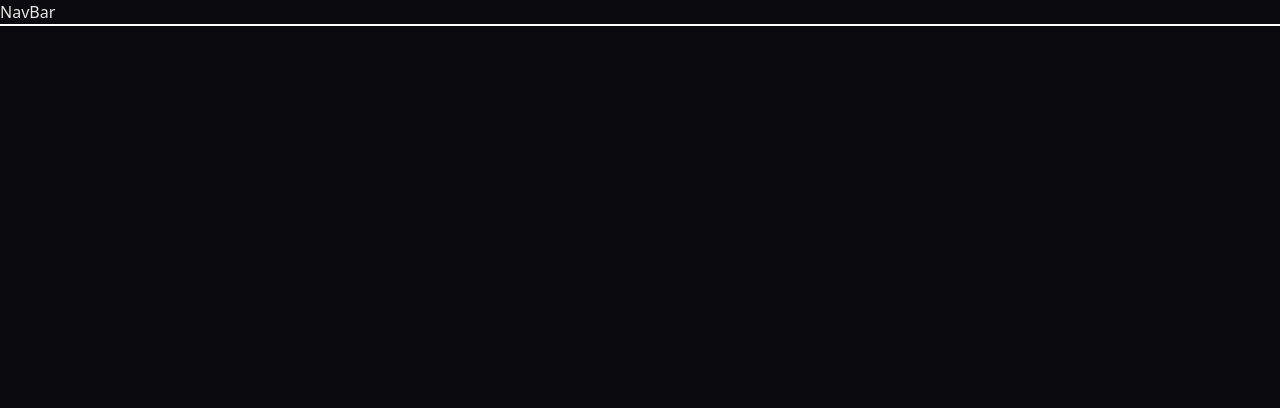
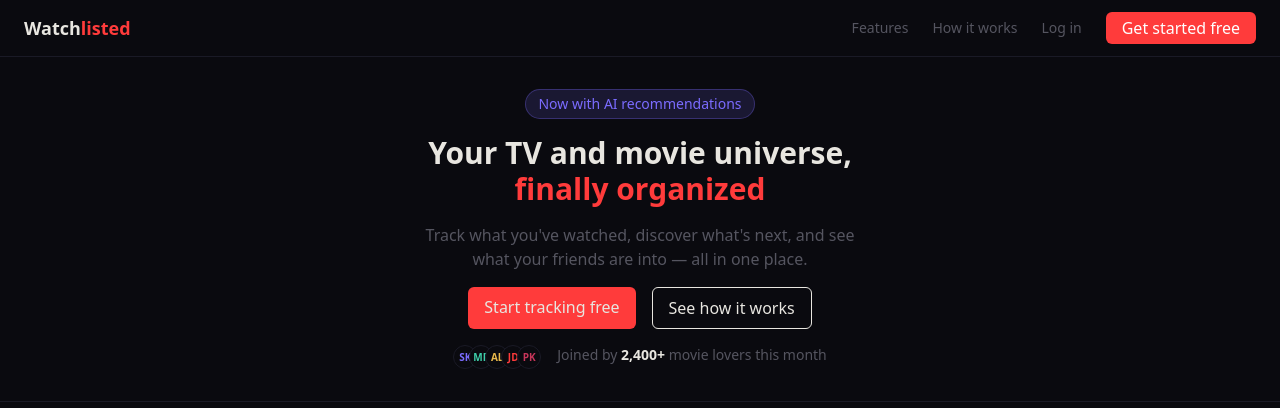
Before and after one commit to AlanGarc1a/watchlisted, a Next.js app: page / in a window 1280 px wide. Shown: the top 408 px of the page. Built offline with nearby package versions, Linux system fonts and the light colour scheme.

Commit message:
add hero section to landing

```diff
--- a/src/app/layout.tsx
+++ b/src/app/layout.tsx
@@ -1,6 +1,7 @@
 import type { Metadata } from "next";
 import { Geist, Geist_Mono } from "next/font/google";
 import "./globals.css";
+import NavBar from "@/components/layout/navbar";
 
 const geistSans = Geist({
   variable: "--font-geist-sans",
@@ -27,7 +28,10 @@
       lang="en"
       className={`${geistSans.variable} ${geistMono.variable} h-full antialiased`}
     >
-      <body className="min-h-full flex flex-col">{children}</body>
+      <body className="min-h-full flex flex-col">
+        <NavBar />
+        {children}
+      </body>
     </html>
   );
 }
--- a/src/components/NavBar/index.tsx
+++ /dev/null
@@ -1,11 +0,0 @@
-import React from "react";
-
-const NavBar = () => {
-    return (
-        <div className="border-b-2 border-b-white">
-            NavBar
-        </div>
-    )
-}
-
-export default NavBar;
--- /dev/null
+++ b/src/components/landing/Hero.tsx
@@ -0,0 +1,48 @@
+import Link from "next/link"
+import SocialProof from "./SocialProof";
+
+const Hero = () => {
+    return (
+        <div className="border-b border-raised p-8">
+            <div className="flex justify-center">
+                <div>
+                    <div className="flex justify-center mb-4">
+                        <span className="rounded-full border border-violet/30 bg-violet/15 px-3 py-1 text-violet text-sm font-medium">Now with AI recommendations</span>
+                    </div>
+                    <h1 className="text-3xl font-semibold text-center mb-4">
+                        Your TV and movie universe,{" "}
+                        <span className="block text-brand">finally organized</span>
+                    </h1>
+                    <p className="max-w-md mx-auto text-center text-muted mb-4">
+                        Track what you&apos;ve watched, discover what&apos;s next, and see what your friends are into — all in one place.
+                    </p>
+                    <div className='flex justify-center my-4'>
+                        <Link
+                            href="#"
+                            className="inline-block rounded-md bg-brand py-2 px-4 text-primary mr-4"
+                        >
+                            Start tracking free
+                        </Link>
+                        <Link
+                            href="#"
+                            className="inline-block border rounded-md py-2 px-4 text-primary"
+                        >
+                            See how it works
+                        </Link>
+                    </div>
+                    <div className='flex justify-center items-center'>
+                        <div className="flex">
+                            <SocialProof />
+                            <div>
+                                <p className='text-sm text-muted'>Joined by <span className="font-bold text-primary">2,400+</span> movie lovers this month</p>
+                            </div>
+                        </div>
+                    </div>
+                </div>
+            </div>
+        </div>
+
+    )
+}
+
+export default Hero;
--- a/src/components/landing/LandingPage.tsx
+++ b/src/components/landing/LandingPage.tsx
@@ -1,10 +1,9 @@
-import React from "react";
-import NavBar from "../NavBar";
+import Hero from "./Hero";
 
 const LandingPage = () => {
     return (
         <>
-            <NavBar />
+            <Hero />
         </>
     )
 }
--- /dev/null
+++ b/src/components/landing/SocialProof.tsx
@@ -0,0 +1,33 @@
+
+type User = {
+    id: number;
+    textColor: string;
+    initials: string;
+}
+
+const SocialProof = () => {
+    const users: User[] = [
+        { id: 1, textColor: 'text-violet', initials: "SK" },
+        { id: 2, textColor: 'text-teal', initials: "MR" },
+        { id: 3, textColor: 'text-gold', initials: "AL" },
+        { id: 4, textColor: 'text-brand', initials: "JD" },
+        { id: 5, textColor: 'text-rose', initials: "PK" },
+    ]
+
+    return (
+        <div className='mr-4'>
+            <div className="flex -space-x-2">
+                {users.map(user => (
+                    <div
+                        key={user.id}
+                        className={`w-6 h-6 rounded-full bg-void border border-raised flex items-center justify-center text-[10px] font-semibold ${user.textColor}`}
+                    >
+                        {user.initials}
+                    </div>
+                ))}
+            </div>
+        </div>
+    )
+}
+
+export default SocialProof;
--- /dev/null
+++ b/src/components/layout/navbar/index.tsx
@@ -0,0 +1,17 @@
+import NavLinks from "./navlinks";
+import Link from "next/link";
+
+const NavBar = () => {
+    return (
+        <nav className="border-b border-raised">
+            <div className="flex justify-between items-center px-6 h-14">
+                <Link href='/' className="font-bold text-lg">
+                    Watch<span className='text-brand'>listed</span>
+                </Link>
+                <NavLinks />
+            </div>
+        </nav>
+    )
+}
+
+export default NavBar;
--- /dev/null
+++ b/src/components/layout/navbar/navlinks/index.tsx
@@ -0,0 +1,38 @@
+import Link from "next/link";
+
+type NavLink = {
+    id: number
+    href: string
+    name: string
+}
+
+const NavLinks = () => {
+
+    const links: NavLink[] = [
+        { id: 1, href: '/features', name: 'Features' },
+        { id: 2, href: '/how-it-works', name: 'How it works' },
+        { id: 3, href: '/login', name: 'Log in' },
+    ]
+
+    return (
+        <div className="flex items-center gap-6">
+            {links.map((link) => (
+                <Link
+                    key={link.id}
+                    href={link.href}
+                    className="text-muted hover:text-primary transition-colors text-sm"
+                >
+                    {link.name}
+                </Link>
+            ))}
+            <Link
+                href="/register"
+                className="inline-block rounded-md bg-brand py-1 px-4 text-white"
+            >
+                Get started free
+            </Link>
+        </div>
+    )
+}
+
+export default NavLinks;
```
